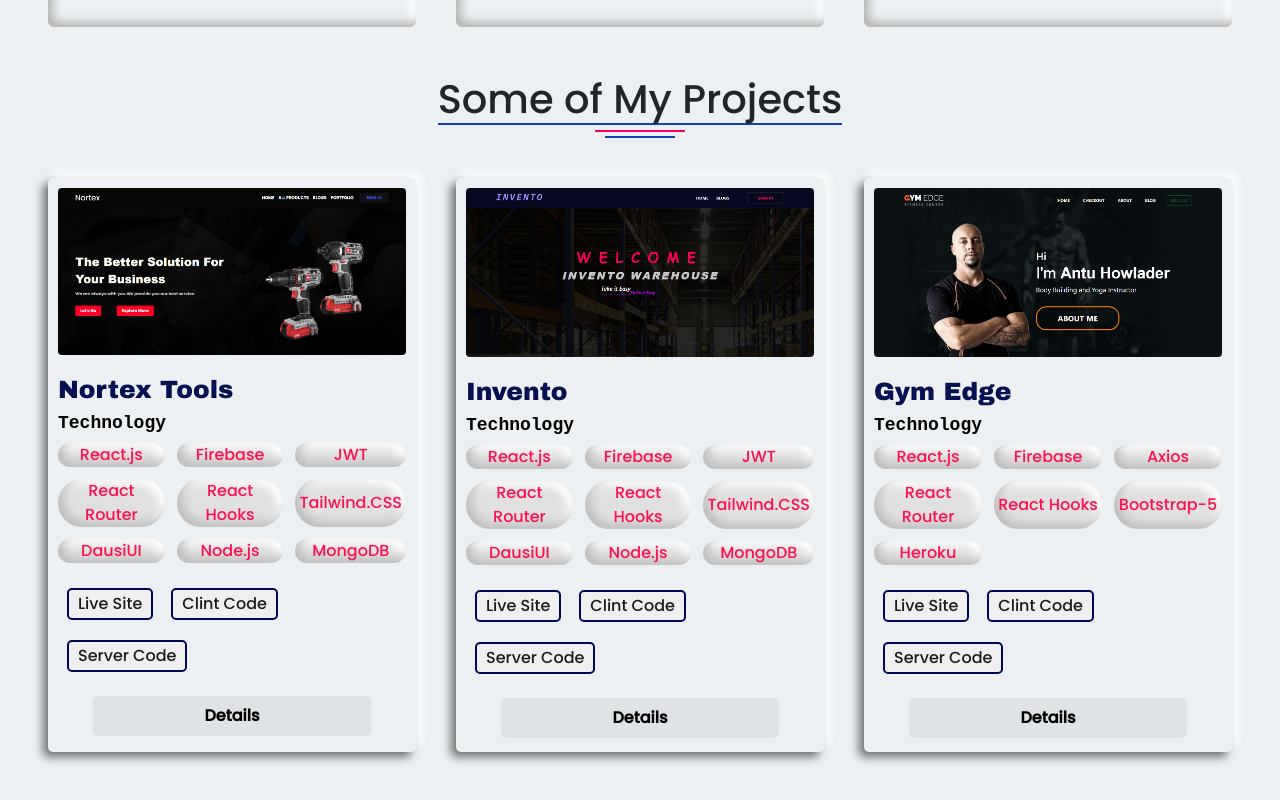
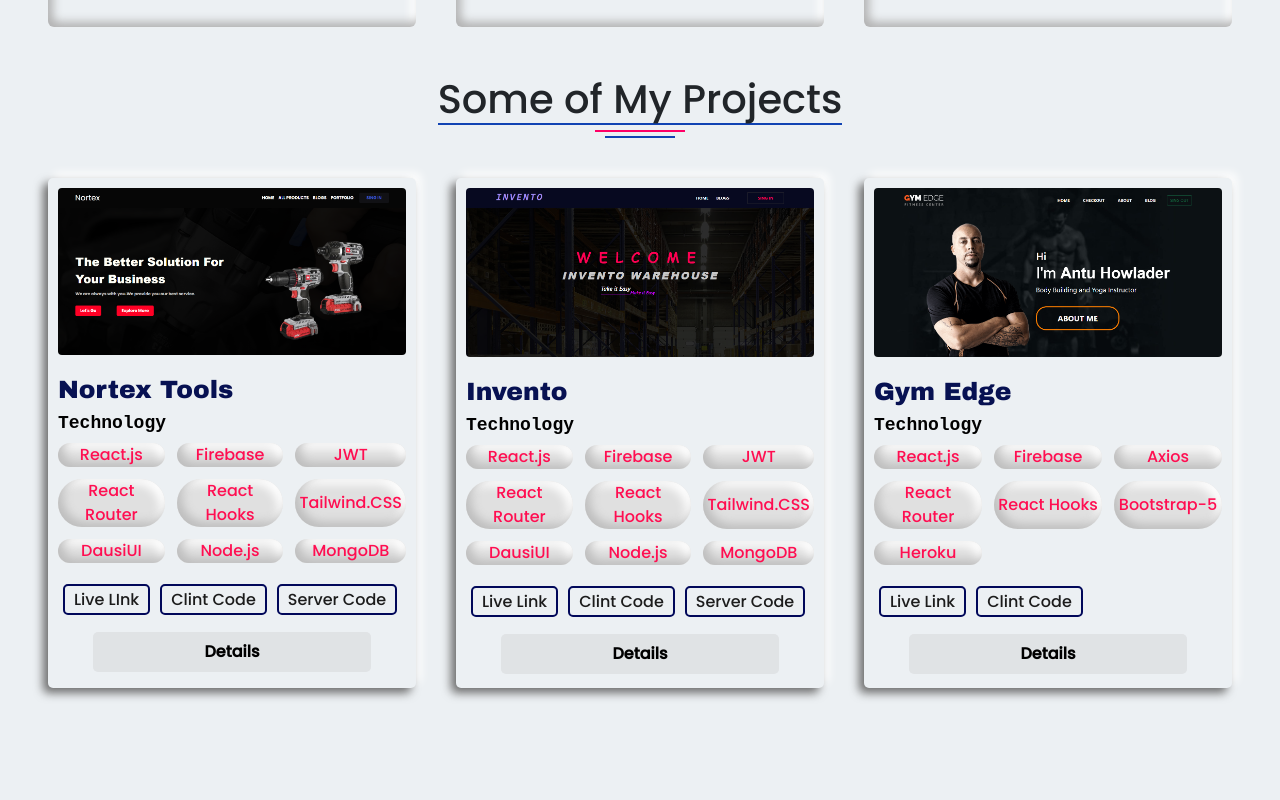
Before and after one commit to Sajalhowlader/portfolio, a React (Create React App) app: page / in a window 1280 px wide. Shown: the part 1427-2227 px from the top of the page. After the commit the page ends 2163 px from the top, so only its background shows below. Built offline with nearby package versions, Linux system fonts and the light colour scheme.

Commit message:
add link

```diff
--- a/src/Css/AllCss.css
+++ b/src/Css/AllCss.css
@@ -146,7 +146,9 @@ body {
   font-size: 25px;
   font-family: arial black;
 }
-
+.info-btn {
+  margin-bottom: 20px;
+}
 .project-details h4 {
   font-size: 18px;
   font-weight: bold;
@@ -173,13 +175,14 @@ body {
   color: #ff0e51;
 }
 .live-site {
-  margin: 0px 9px;
+  margin: 0px 5px;
   padding: 2px 9px;
   border-radius: 5px;
   border: 2px solid #01085a;
   font-weight: 500;
   color: #1c1c1c;
-  margin-bottom: 20px;
+  text-decoration: none;
+  cursor:pointer;
 }
 .details {
   display: flex;
--- a/src/Pages/Home/Projects.js
+++ b/src/Pages/Home/Projects.js
@@ -1,4 +1,5 @@
 import React from "react";
+import { Link } from "react-router-dom";
 import gym from "../../images/Gym-Edge.png";
 import invento from "../../images/Invento.png";
 import nortex from "../../images/Nortex.png";
@@ -27,9 +28,9 @@ const Projects = () => {
             <button>MongoDB</button>
           </div>
           <div className="info-btn">
-            <button className="live-site">Live Site</button>
-            <button className="live-site">Clint Code</button>
-            <button className="live-site">Server Code</button>
+        <Link className="live-site" to="https://nortex-83a1c.web.app/" target="_blank">Live LInk</Link>
+        <Link className="live-site" to="https://github.com/Sajalhowlader/nortex-website" target="_blank">Clint Code</Link>
+        <Link className="live-site" to="https://github.com/Sajalhowlader/nortex-server-side" target="_blank">Server Code</Link>
           </div>
           <button className="details">Details</button>
         </div>
@@ -49,9 +50,9 @@ const Projects = () => {
             <button>MongoDB</button>
           </div>
           <div className="info-btn">
-            <button className="live-site">Live Site</button>
-            <button className="live-site">Clint Code</button>
-            <button className="live-site">Server Code</button>
+          <Link className="live-site" to="https://c-and-a-warehouse.web.app/" target="_blank">Live Link</Link>
+        <Link className="live-site" to="https://github.com/Sajalhowlader/invento-warehouse" target="_blank">Clint Code</Link>
+        <Link className="live-site" to="https://github.com/Sajalhowlader/invento-server-side" target="_blank">Server Code</Link>
           </div>
           <button className="details">Details</button>
         </div>
@@ -70,9 +71,8 @@ const Projects = () => {
 
           </div>
           <div className="info-btn">
-            <button className="live-site">Live Site</button>
-            <button className="live-site">Clint Code</button>
-            <button className="live-site">Server Code</button>
+          <Link className="live-site" to="https://gym-edge-react.web.app/" target="_blank">Live Link</Link>
+        <Link className="live-site" to="https://github.com/Sajalhowlader/gym-edge" target="_blank">Clint Code</Link>
           </div>
           <button className="details">Details</button>
         </div>
```
